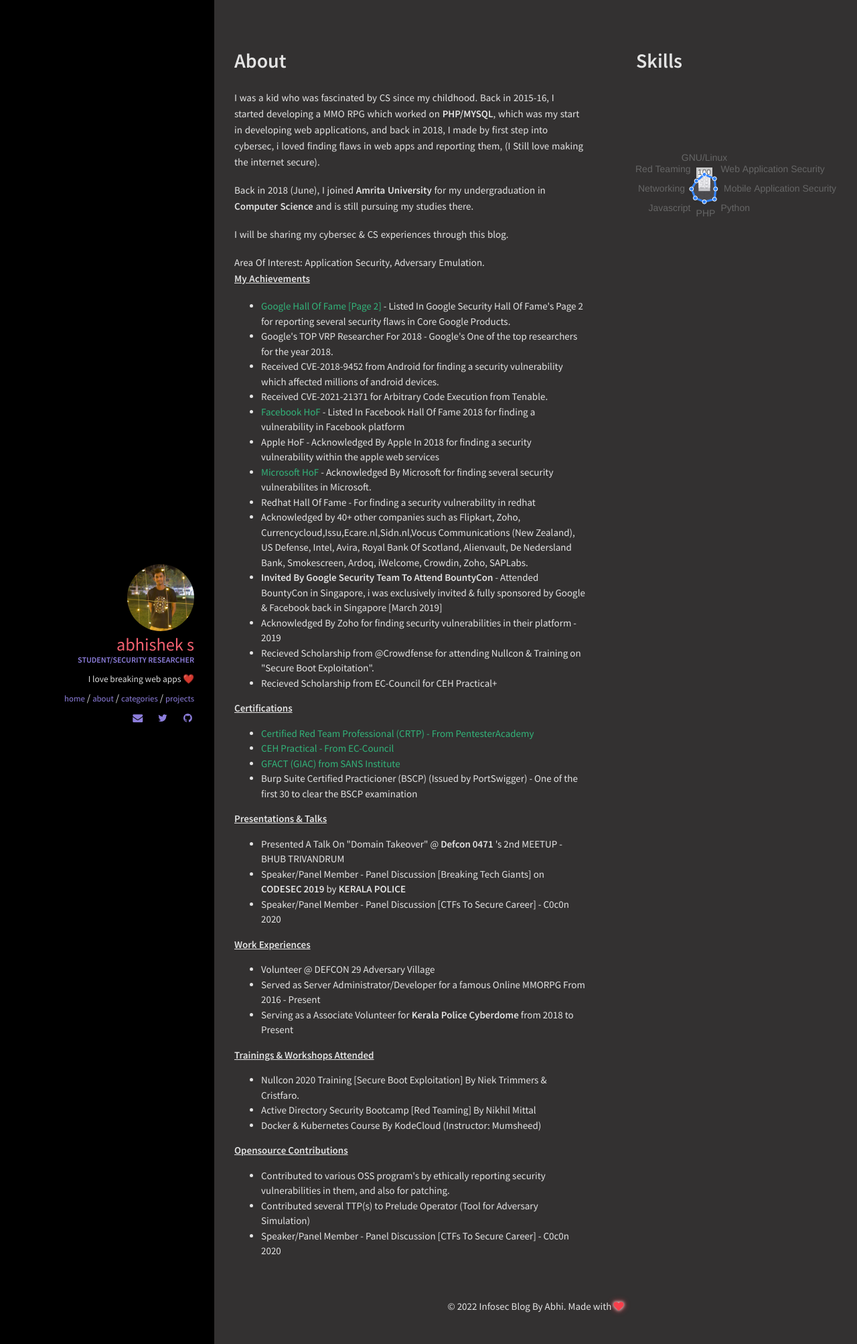
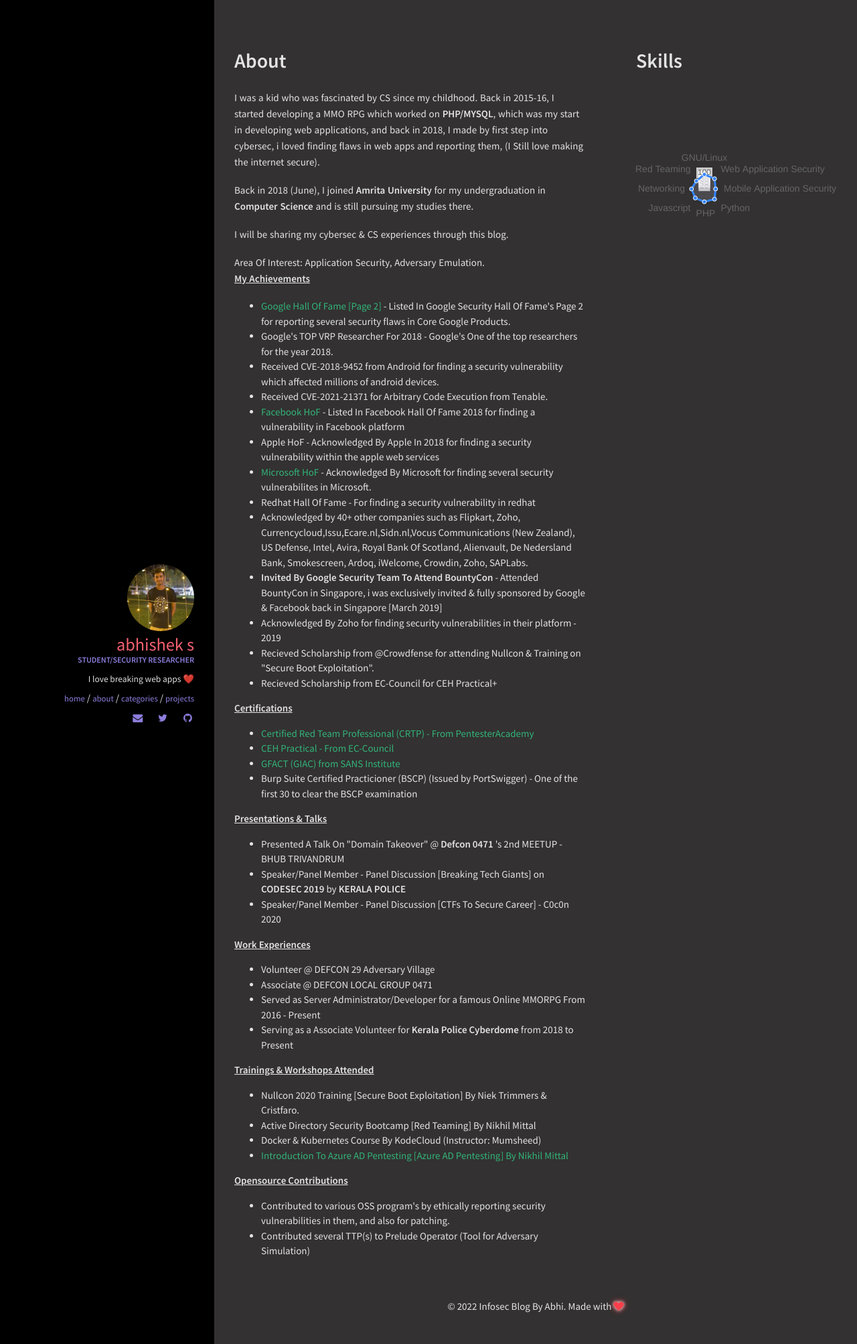
Before and after one commit to abhiabhi2306/abhiabhi2306.github.io, a Jekyll site: the page built from about.html, in a window 1280 px wide. Shown: the whole page at 67% size. Built offline with Jekyll 4.4.1, drawn with Linux system fonts in a browser that asks for light colours; nearby versions of some CDN libraries.

Commit message:
Update about.html

```diff
--- a/_includes/sections/about.html
+++ b/_includes/sections/about.html
@@ -46,6 +46,7 @@
 <b><u> Work Experiences </b></u>
 <ul>
    <li> Volunteer @ DEFCON 29 Adversary Village
+   <li> Associate @ DEFCON LOCAL GROUP 0471 </li>
    <li> Served as Server Administrator/Developer for a famous Online MMORPG  From 2016 - Present </li>
    <li> Serving as a Associate Volunteer for <b> Kerala Police Cyberdome </b> from 2018 to Present </li>
 </ul>
@@ -55,6 +56,7 @@
    <li>Nullcon 2020 Training [Secure Boot Exploitation] By Niek Trimmers & Cristfaro.</li>
    <li> Active Directory Security Bootcamp [Red Teaming] By Nikhil Mittal </li>
    <li> Docker & Kubernetes Course By KodeCloud (Instructor: Mumsheed) </li>
+   <li> <a href="https://eu.badgr.com/public/assertions/_dawjCD5TdWL8tHzcZX_3A?identity__email=abhiabhi2306@gmail.com">Introduction To Azure AD Pentesting [Azure AD Pentesting] By Nikhil Mittal</a></li>
 
 </ul>
 
@@ -63,7 +65,6 @@
 <ul>
    <li>Contributed to various OSS program's by ethically reporting security vulnerabilities in them, and also for patching. </li>
 <li> Contributed several TTP(s) to Prelude Operator (Tool for Adversary Simulation) </b> </li>
-   <li> Speaker/Panel Member - Panel Discussion [CTFs To Secure Career] - C0c0n 2020 </li>
 </ul>
 
 
```
